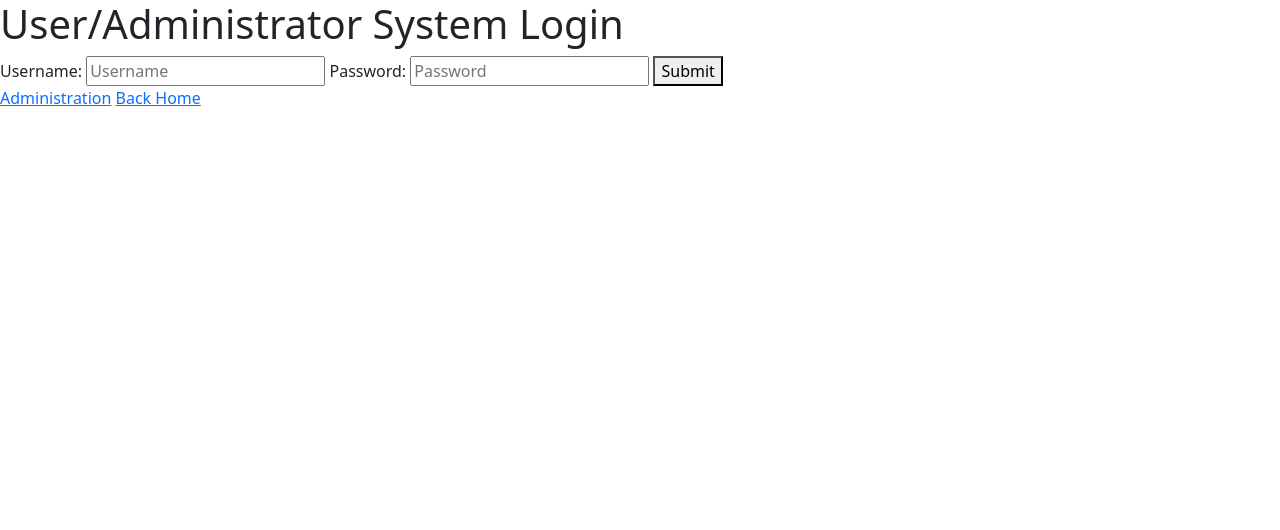
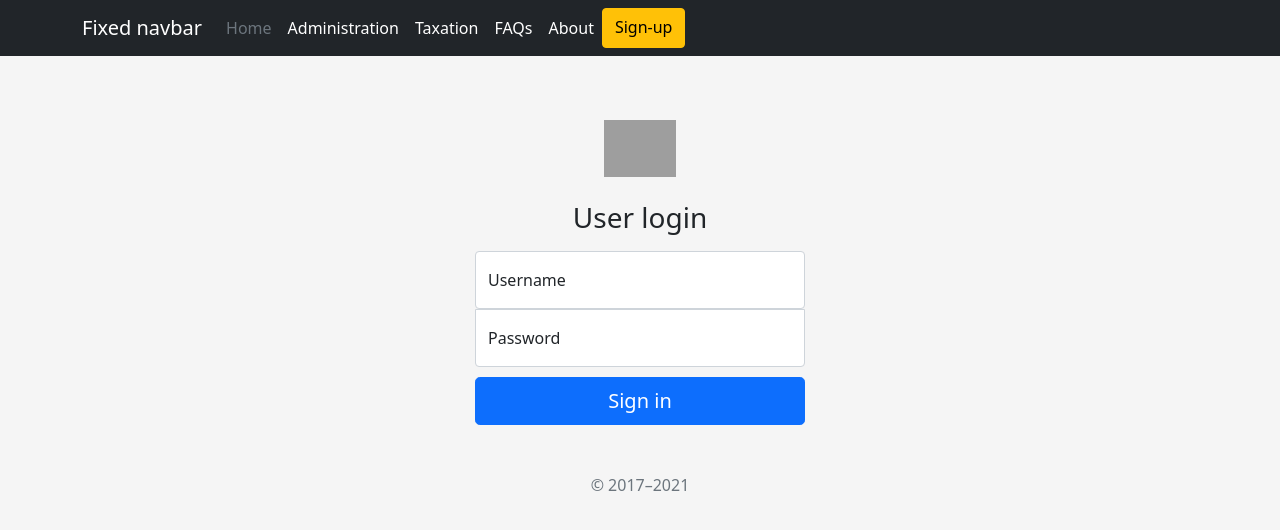
Before and after one commit to shyamsrinivasan/flaskapp, a Flask app: template app/home/templates/login.html in a window 1280 px wide. Shown: the top 530 px of the page. Run offline with Flask 2, Linux system fonts and the light colour scheme; the template is opened without the code that fills it, so the values that code supplies are empty; some libraries are stand-ins or nearby versions; grey boxes are pictures that could not be loaded.

Commit message:
make changes to both base templates - until which is in use is figured

```diff
--- a/app/home/templates/base.html
+++ b/app/home/templates/base.html
@@ -23,6 +23,8 @@
 	{% endblock %}
 	{% block header %}
 	{% endblock %}
+	{% block main %}
+	{% endblock %}
 	{% block content %}
 	{% endblock %}
 	{% block footer %}
--- a/app/home/templates/login.html
+++ b/app/home/templates/login.html
@@ -1,40 +1,74 @@
 {% extends "base.html" %}
 
 {% block title %}
-User/Administrator Login
+User Login
 {% endblock %}
 
 {% block styles %}
-<link href="{{ url_for('static', filename='stylesheets/custom.css') }}" type="text/css" rel="stylesheet" />
+<link href="{{ url_for('static', filename='css/custom.css') }}" type="text/css" rel="stylesheet" />
+<link href="{{ url_for('static', filename='css/signin.css') }}" type="text/css" rel="stylesheet" />
 {% endblock %}
 
-{% block header %}
-<header>
-	<h1 id="loginheader">User/Administrator System Login</h1>
-</header>
+{% block navbar %}
+<nav class="navbar navbar-expand-md navbar-dark fixed-top bg-dark text-white">
+	<div class="container d-flex flex-wrap">
+      <div class="d-flex flex-wrap align-items-center justify-content-center justify-content-lg-start">
+      	<a class="navbar-brand d-flex align-items-center mb-2 mb-lg-0 text-white text-decoration-none" href="#">Fixed navbar</a>
+        <a href="/" class="d-flex align-items-center mb-2 mb-lg-0 text-white text-decoration-none">
+        </a>
+
+        <ul class="nav col-12 col-lg-auto me-lg-auto mb-2 justify-content-center mb-md-0">
+          <li><a href="{{ url_for('home.index') }}" class="nav-link px-2 text-secondary">Home</a></li>
+          <li><a href="#" class="nav-link px-2 text-white">Administration</a></li>
+          <li><a href="#" class="nav-link px-2 text-white">Taxation</a></li>
+          <li><a href="#" class="nav-link px-2 text-white">FAQs</a></li>
+          <li><a href="#" class="nav-link px-2 text-white">About</a></li>
+          <li class="nav"><a href="#" type="button" class="btn btn-warning text-end">Sign-up</a></li>
+        </ul>
+
+
+
+      </div>
+    </div>
+</nav>
 {% endblock %}
 
+{% block main %}
+<main class="form-signin text-center">
+<form method="post">
+	<img class="mb-4" src="../assets/brand/bootstrap-logo.svg" alt="" width="72" height="57">
+	<h1 class="h3 mb-3 fw-normal">User login</h1>
+
+	<div class="form-floating">
+	  <input type="text" class="form-control" id="floatingInput" placeholder="username" name="username" required="required">
+	  <label for="floatingInput">Username</label>
+	</div>
+	<div class="form-floating">
+	  <input type="password" class="form-control" id="floatingPassword" placeholder="Password" name="password" required="required">
+	  <label for="floatingPassword">Password</label>
+	</div>
+
+	<button class="w-100 btn btn-lg btn-primary" type="submit" name="submit">Sign in</button>
+	<p class="mt-5 mb-3 text-muted">&copy; 2017–2021</p>
+</form>
+</main>
+{% endblock %}
+
+
 {% block content %}
-<div class="loginform">
+<!-- <div class="loginform">
 	<form action="{{ url_for('home.login_home') }}" method="post">
 		<label for="usrname">Username:</label>
 		<input type="text" placeholder="Username" required="required" id="usrname" name="username"/>
 		<label for="passwrd">Password:</label>
 		<input type="password" placeholder="Password" required="required" id="passwrd"  name="password"/>
-		<!-- <p id="usrnametitle">Username:</p>
+		<p id="usrnametitle">Username:</p>
 		<input type="text" id="usrname" name="username"/>
 		<p id="passwrdtitle">Password:</p>
-		<input type="password" id="passwrd"  name="password"/> -->
+		<input type="password" id="passwrd"  name="password"/>
 		<button type="submit" id="loginsubmt" name="submit">Submit</button>
 	</form>
-</div>
-{% endblock %}
-
-{% block footer %}
-<footer>
-	<a class="footernav" href="../admin/index.html" title="back to administration page">Administration</a>
-	<a class="footernav" href="../index.html" title="back to home page">Back Home</a>
-</footer>
+</div> -->
 {% endblock %}
 
 <!-- <html>
--- a/app/static/css/signin.css
+++ b/app/static/css/signin.css
@@ -1,21 +1,16 @@
-html,
-body {
-  height: 100%;
-}
-
 body {
   display: flex;
-  align-items: center;
-  padding-top: 40px;
-  padding-bottom: 40px;
   background-color: #f5f5f5;
 }
 
 .form-signin {
   width: 100%;
   max-width: 330px;
-  padding: 15px;
+  /*padding: 15px;*/
   margin: auto;
+  align-items: center;
+  padding-top: 120px;
+  /*padding-bottom: 40px;*/
 }
 
 .form-signin .checkbox {
--- a/app/templates/base.html
+++ b/app/templates/base.html
@@ -23,6 +23,8 @@
 	{% endblock %}
 	{% block header %}
 	{% endblock %}
+	{% block main %}
+	{% endblock %}
 	{% block content %}
 	{% endblock %}
 	{% block footer %}
```
Also changed, not shown: app/home/templates/index.html (+10 -20 lines).
